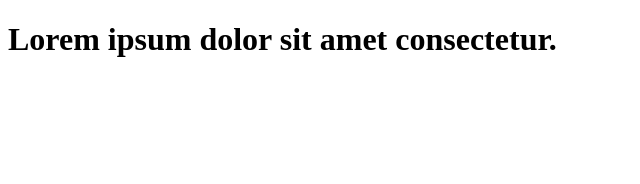
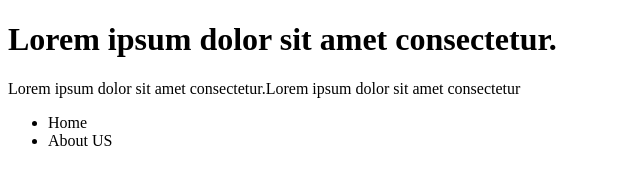
Before and after one commit to asthavinayaka/Learning-git, a plain HTML site: page index.html in a window 1280 px wide. Shown: the whole page, without its empty margins (0-640 px from the left). Drawn offline with Linux system fonts and the light colour scheme.

Commit message:
Updated index

```diff
--- a/index.html
+++ b/index.html
@@ -7,5 +7,10 @@
 </head>
 <body>
     <h1>Lorem ipsum dolor sit amet consectetur.</h1>
+    <p>Lorem ipsum dolor sit amet consectetur.Lorem ipsum dolor sit amet consectetur </p>
+    <ul>
+        <li>Home</li>
+        <li>About US</li>
+    </ul>
 </body>
 </html>
```
